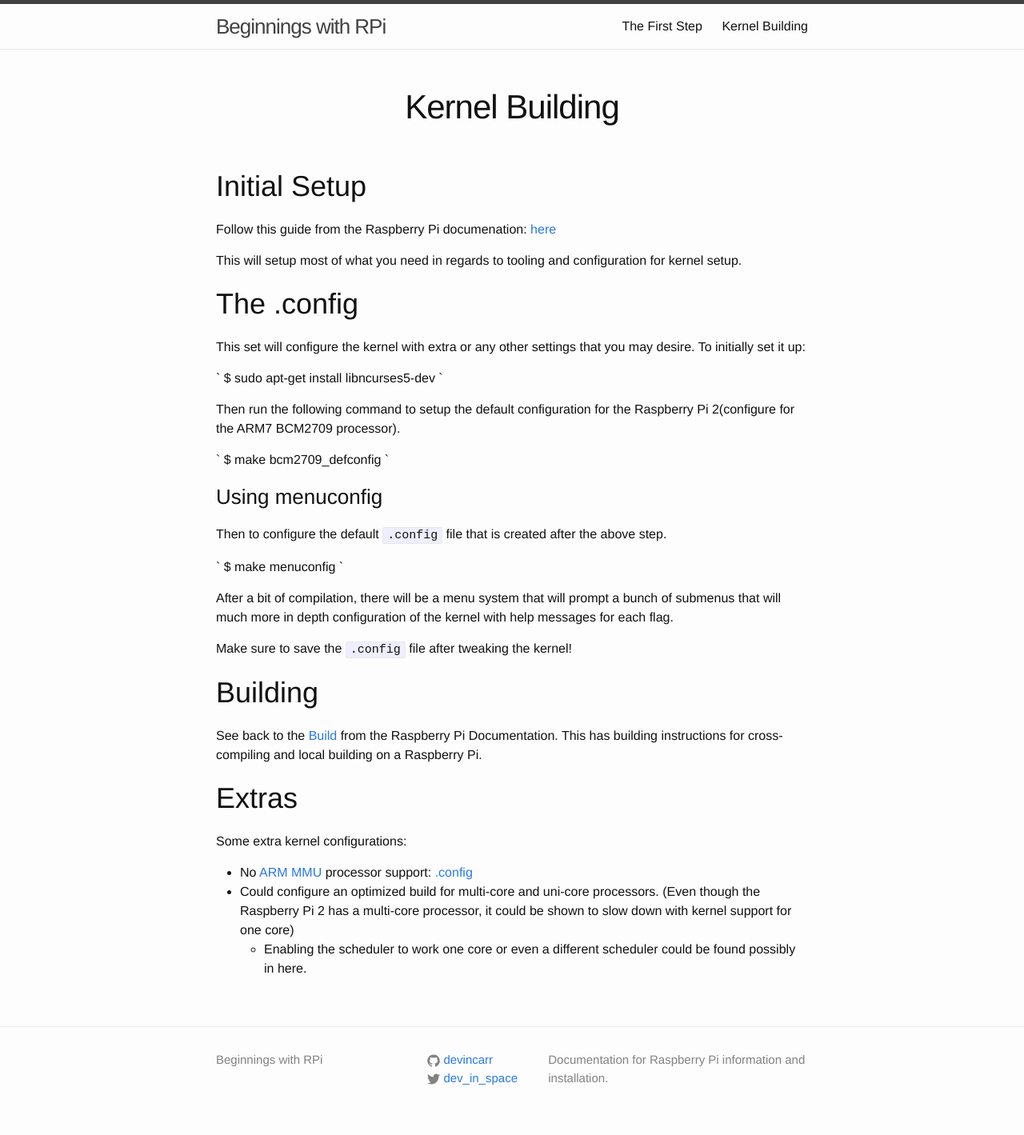
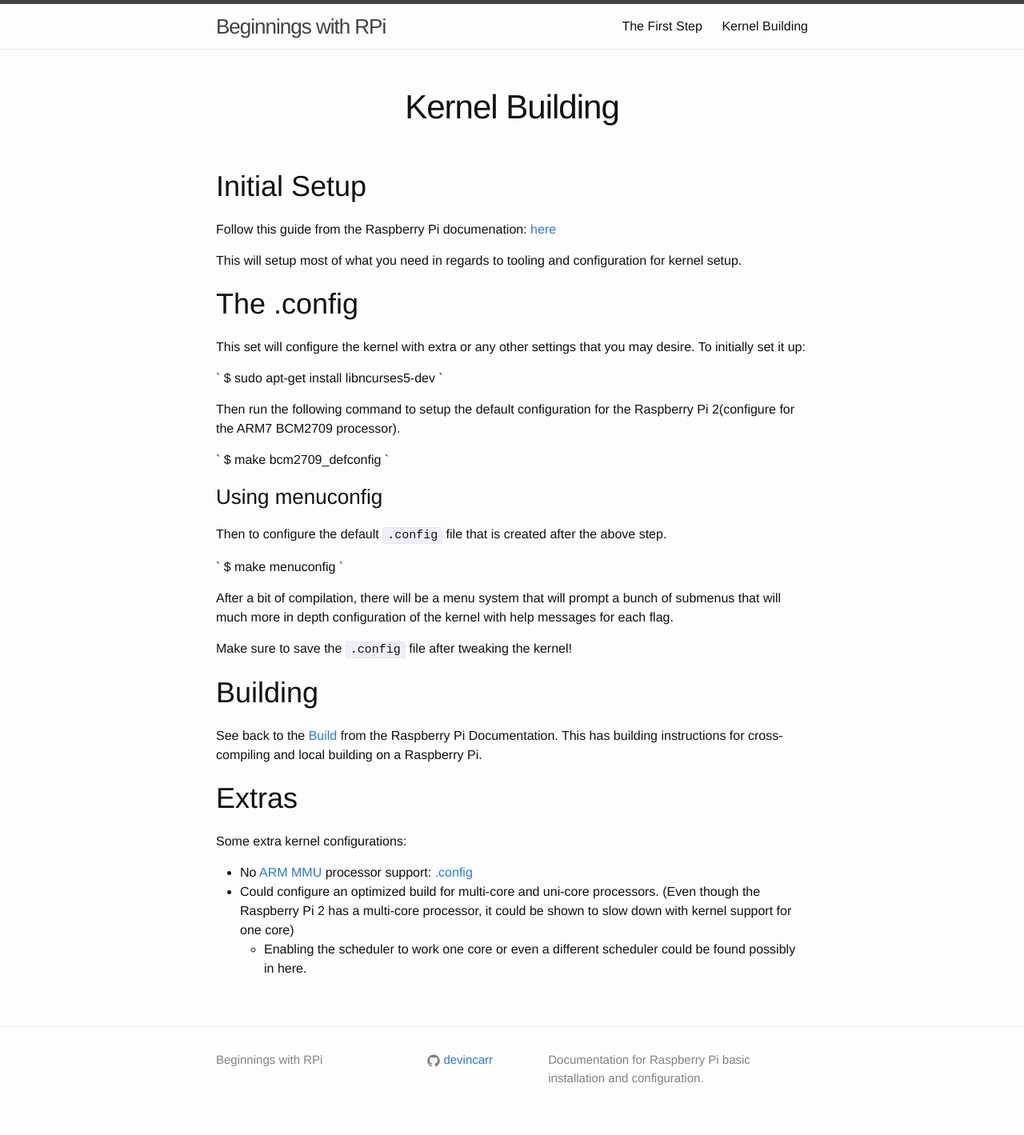
Before and after one commit to DevinCarr/rpi, a Jekyll site: the page built from kernel_building.md, in a window 1280 px wide. Shown: the whole page at 80% size. Built offline with Jekyll 4.4.1, drawn with Linux system fonts in a browser that asks for light colours.

Commit message:
Updated footer.

```diff
--- a/_config.yml
+++ b/_config.yml
@@ -1,7 +1,7 @@
 # Site settings
 title: Beginnings with RPi
 description: > # this means to ignore newlines until "baseurl:"
-  Documentation for Raspberry Pi information and installation.
+  Documentation for Raspberry Pi basic installation and configuration.
 baseurl: "/rpi" # the subpath of your site, e.g. /blog/
 url: "https://devincarr.com" # the base hostname & protocol for your site
 twitter_username: dev_in_space
--- a/_includes/footer.html
+++ b/_includes/footer.html
@@ -25,20 +25,6 @@
           </li>
           {% endif %}
 
-          {% if site.twitter_username %}
-          <li>
-            <a href="https://twitter.com/{{ site.twitter_username }}">
-              <span class="icon  icon--twitter">
-                <svg viewBox="0 0 16 16">
-                  <path fill="#828282" d="M15.969,3.058c-0.586,0.26-1.217,0.436-1.878,0.515c0.675-0.405,1.194-1.045,1.438-1.809
-                  c-0.632,0.375-1.332,0.647-2.076,0.793c-0.596-0.636-1.446-1.033-2.387-1.033c-1.806,0-3.27,1.464-3.27,3.27 c0,0.256,0.029,0.506,0.085,0.745C5.163,5.404,2.753,4.102,1.14,2.124C0.859,2.607,0.698,3.168,0.698,3.767 c0,1.134,0.577,2.135,1.455,2.722C1.616,6.472,1.112,6.325,0.671,6.08c0,0.014,0,0.027,0,0.041c0,1.584,1.127,2.906,2.623,3.206 C3.02,9.402,2.731,9.442,2.433,9.442c-0.211,0-0.416-0.021-0.615-0.059c0.416,1.299,1.624,2.245,3.055,2.271 c-1.119,0.877-2.529,1.4-4.061,1.4c-0.264,0-0.524-0.015-0.78-0.046c1.447,0.928,3.166,1.469,5.013,1.469 c6.015,0,9.304-4.983,9.304-9.304c0-0.142-0.003-0.283-0.009-0.423C14.976,4.29,15.531,3.714,15.969,3.058z"/>
-                </svg>
-              </span>
-
-              <span class="username">{{ site.twitter_username }}</span>
-            </a>
-          </li>
-          {% endif %}
         </ul>
       </div>
 
```
